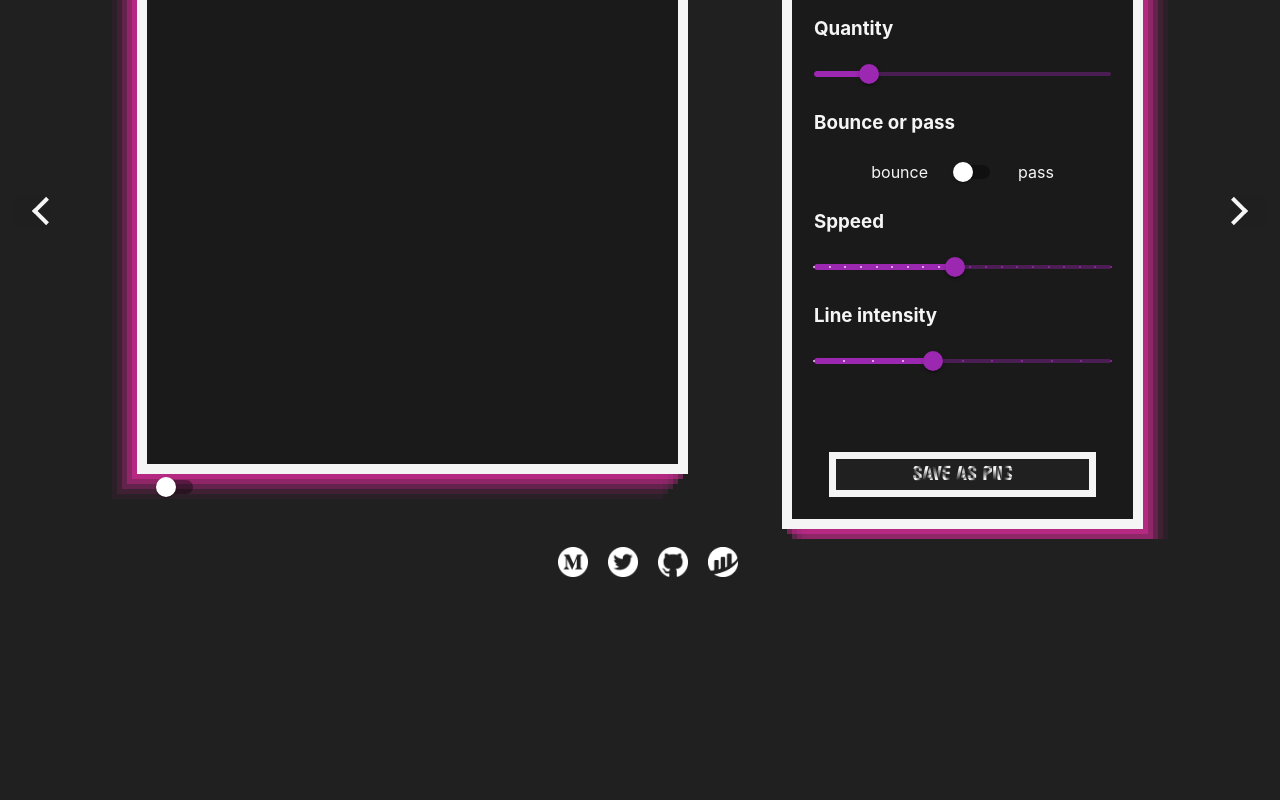
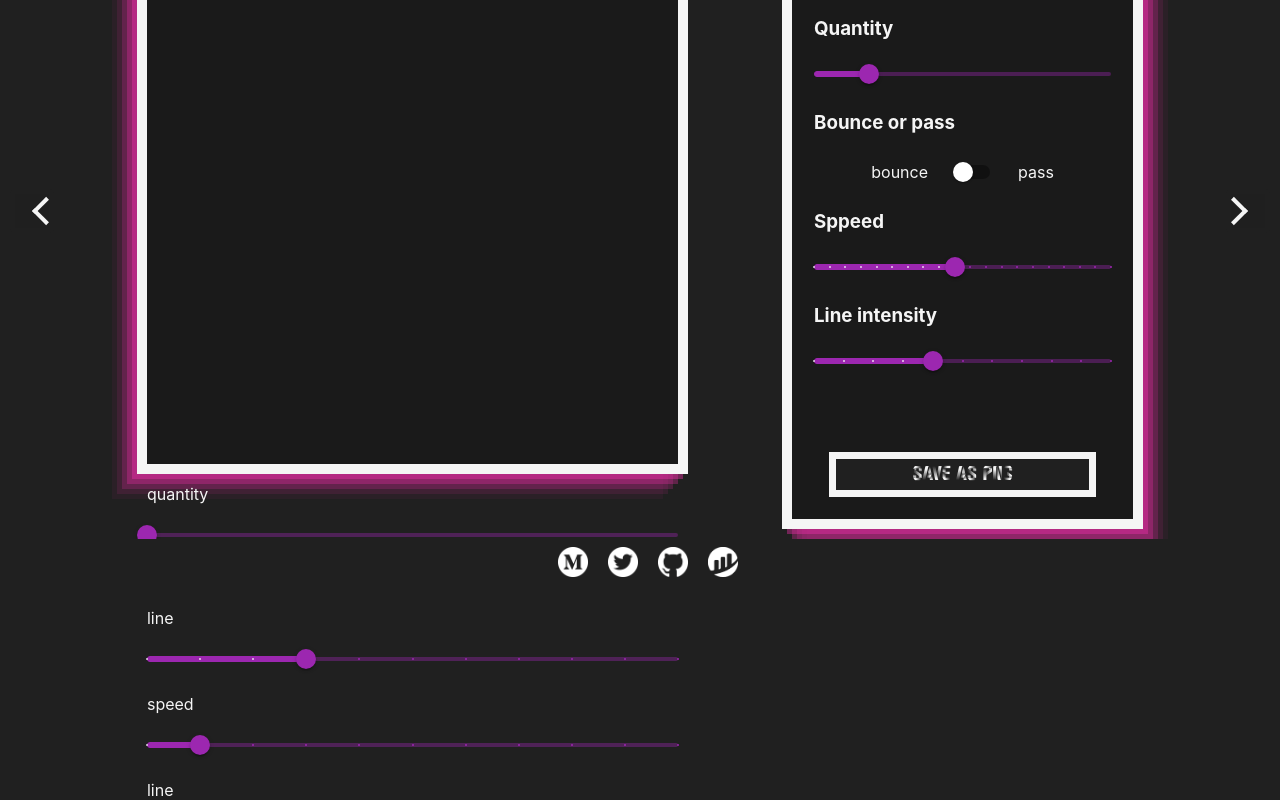
Before and after one commit to 0xLeoDev/Code-Gallery, a React (Create React App) app: page /sketch-03 in a window 1280 px wide. Shown: the part 211-1011 px from the top of the page. Before the commit the page ends 801 px from the top, so only its background shows below. Built offline with nearby package versions, Linux system fonts and the light colour scheme.

Commit message:
shetktch 03 working UI in child component

```diff
--- a/src/sketches/Sketch03.js
+++ b/src/sketches/Sketch03.js
@@ -1,14 +1,52 @@
-import { Switch } from "@mui/material";
+import { Slider, Switch } from "@mui/material";
 import React, { useRef, useEffect, useState } from "react";
 const canvasSketch = require("canvas-sketch");
 const random = require("canvas-sketch-util/random");
 const math = require("canvas-sketch-util/math");
 
 const Sketch02 = (props) => {
+  let initialNumOfAgents = 1;
+  const handleChangeQuantity = (event, newValue) => {
+    let numbOfNewAgents = newValue - agents.length;
+    if (numbOfNewAgents >= 1) {
+      for (let i = 0; i < numbOfNewAgents; i++) {
+        const canvas = canvasRef.current;
+        const width = canvas.width;
+        const height = canvas.height;
+        const x = random.range(0, width);
+        const y = random.range(0, height);
+        agents.push(new Agent(x, y));
+      }
+    }
+    if (numbOfNewAgents <= -1) {
+      console.log(numbOfNewAgents);
+      console.log(Math.abs(numbOfNewAgents));
+      agents.splice(0, Math.abs(numbOfNewAgents));
+      console.log(agents.length);
+    }
+  };
+
   let bounce = false; // it might be better to use traditona variables useState when changed couse rerendering the pagae
-  let lineIntensity = 700; // 0->1800
-  let numOfAgents = 10;
-  let speed = 10; // 0.25 0.5 1 2 5 10
+
+  let lineIntensity = 200;
+  const handleChangeLineIntensity = (event, newValue) => {
+    if (typeof newValue === "number") {
+      let newValueCorrected = (newValue * 10 * 1080) / 100;
+      lineIntensity = newValueCorrected;
+      console.log(newValueCorrected);
+    }
+  };
+
+  // let lineIntensity = 700; // 0->1800
+  let speed = 1; // 0.25 0.5 1 2 5 10
+  const handleChangeSpeed = (event, newValue) => {
+    if (typeof newValue === "number") {
+      // let newValueCorrected = (newValue * 10 * 1080) / 100;
+      // lineIntensity = newValueCorrected;
+      // console.log(newValueCorrected);
+      speed = newValue;
+    }
+  };
 
   const handleSwitchBounceChange = () => {
     bounce = !bounce;
@@ -132,7 +170,7 @@ const Sketch02 = (props) => {
       const width = canvas.width;
       const height = canvas.height;
 
-      for (let i = 0; i < numOfAgents; i++) {
+      for (let i = 0; i < initialNumOfAgents; i++) {
         const x = random.range(0, width);
         const y = random.range(0, height);
         agents.push(new Agent(x, y));
@@ -155,7 +193,40 @@ const Sketch02 = (props) => {
         ref={canvasRef}
         {...props}
       />
+      <p> quantity </p>
+      <Slider
+        color="secondary"
+        defaultValue={initialNumOfAgents}
+        valueLabelDisplay="auto"
+        step={1}
+        min={1}
+        max={50}
+        onChange={handleChangeQuantity}
+      />
       <Switch onChange={handleSwitchBounceChange} />
+      <p> line </p>
+      <Slider
+        color="secondary"
+        defaultValue={3}
+        valueLabelDisplay="auto"
+        step={1}
+        marks
+        min={0}
+        max={10}
+        onChange={handleChangeLineIntensity}
+      />
+      <p> speed </p>
+      <Slider
+        color="secondary"
+        defaultValue={speed}
+        valueLabelDisplay="auto"
+        step={1}
+        marks
+        min={0}
+        max={10}
+        onChange={handleChangeSpeed}
+      />
+      <p> line </p>
     </>
   );
 };
--- a/src/sketches/SketchPage03.js
+++ b/src/sketches/SketchPage03.js
@@ -49,9 +49,7 @@ function SketchPage03(props) {
               <h3>Quantity</h3>
               <Slider
                 color="secondary"
-                aria-label="Temperature"
                 defaultValue={value}
-                // getAriaValueText={valuetext}
                 valueLabelDisplay="auto"
                 min={1}
                 max={50}
@@ -75,9 +73,7 @@ function SketchPage03(props) {
               <h3>Sppeed</h3>
               <Slider
                 color="secondary"
-                aria-label="Temperature"
                 defaultValue={10}
-                // getAriaValueText={valuetext}
                 valueLabelDisplay="auto"
                 step={1}
                 marks
@@ -87,9 +83,7 @@ function SketchPage03(props) {
               <h3>Line intensity</h3>
               <Slider
                 color="secondary"
-                aria-label="Temperature"
                 defaultValue={40}
-                // getAriaValueText={valuetext}
                 valueLabelDisplay="auto"
                 step={10}
                 marks
```
